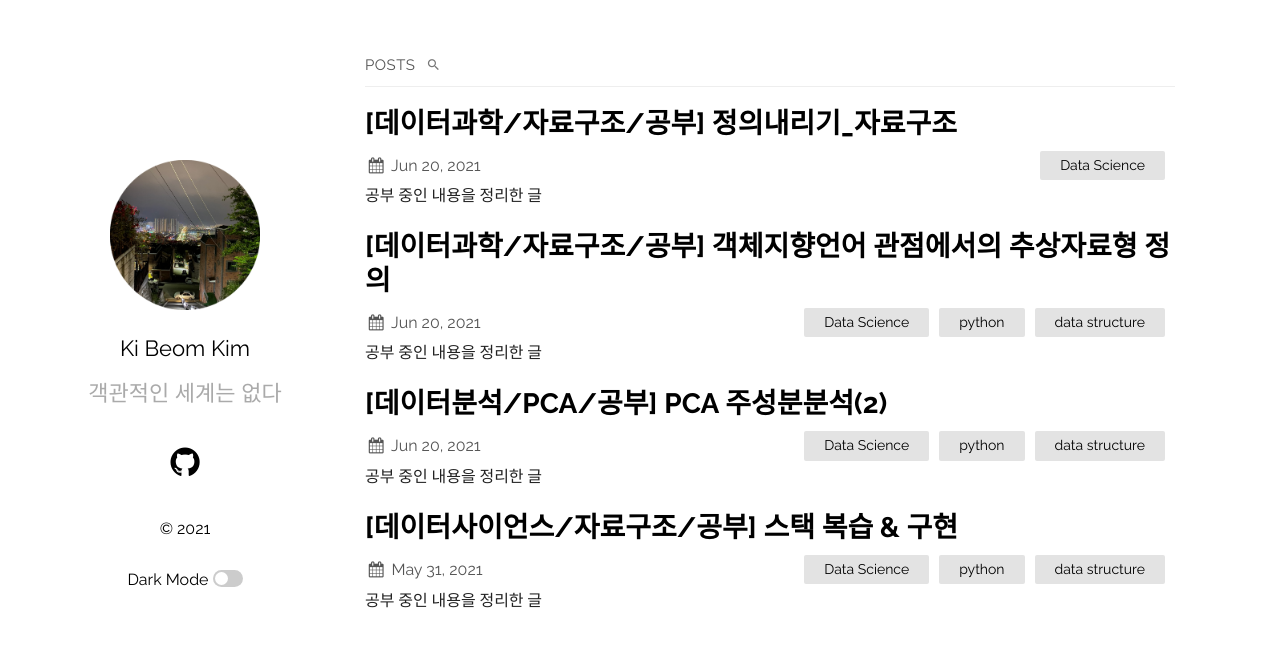
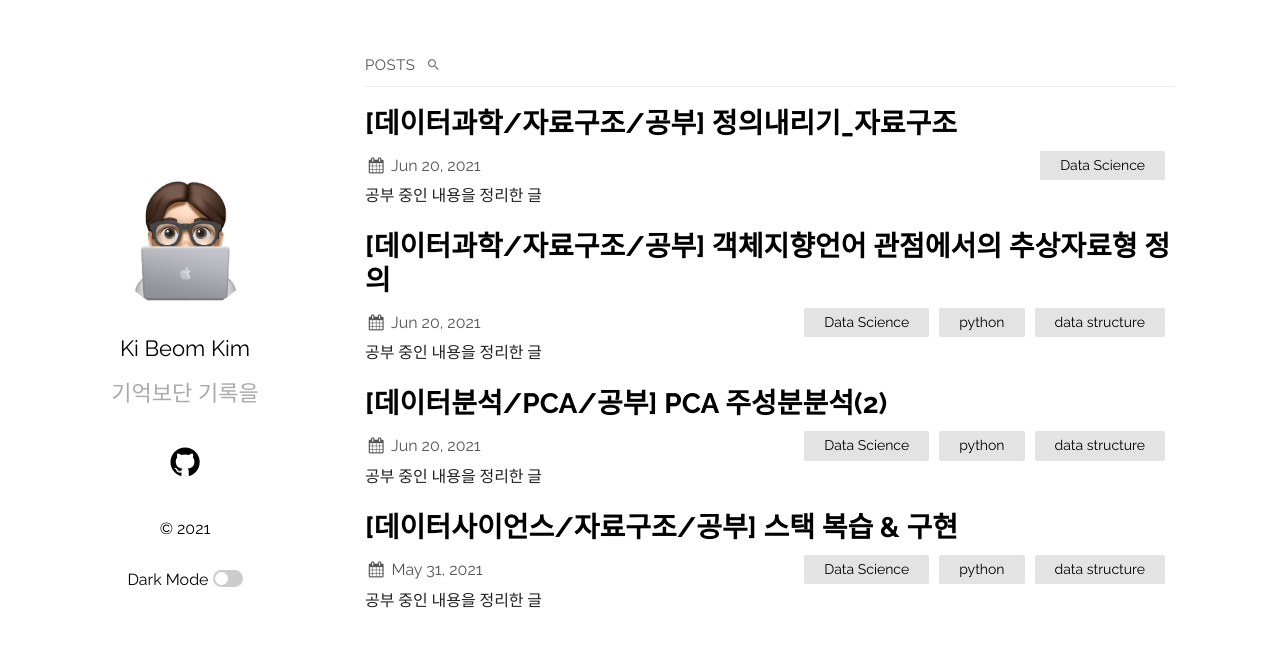
Before and after one commit to tigerkey10/tigerkey10.github.io, a Jekyll site: the page built from index.md, in a window 1280 px wide. Shown: the top 647 px of the page. Built offline with Jekyll 4.4.1, drawn with Linux system fonts in a browser that asks for light colours.

Commit message:
'블로그 대문 프로필 이미지 변경, 블로그 하단 description 내용 변경'

```diff
--- a/_config.yml
+++ b/_config.yml
@@ -13,12 +13,12 @@
   sass_dir: _sass
 plainwhite:
   name: Ki Beom Kim
-  tagline: 객관적인 세계는 없다
+  tagline: 기억보단 기록을
   date_format: "%b %-d, %Y"
   sitemap: true # set to true to generate sitemap.xml content
   search: true # set to true to enable searchbar
   dark_mode: true # set to true to add dark mode toggle
-  portfolio_image: "assets/img.png" # the path from the base directory of the site to the image to display (no / at the start)
+  portfolio_image: "assets/emoge.png" # the path from the base directory of the site to the image to display (no / at the start)
   html_lang: "en" # set the lang attribute of the <html> tag for the pages. See here for a list of codes: https://www.w3schools.com/tags/ref_country_codes.asp
   condensed_mobile:
     #- home
```
Also changed, not shown: 1 other file.
